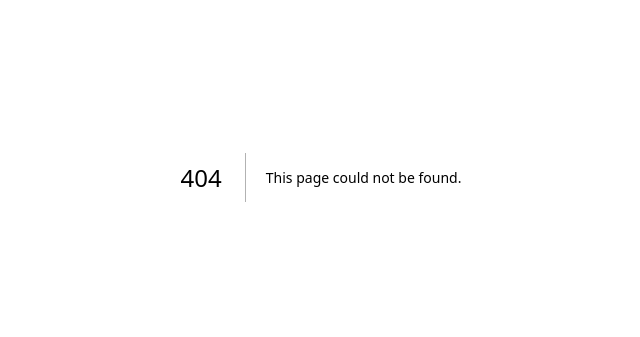
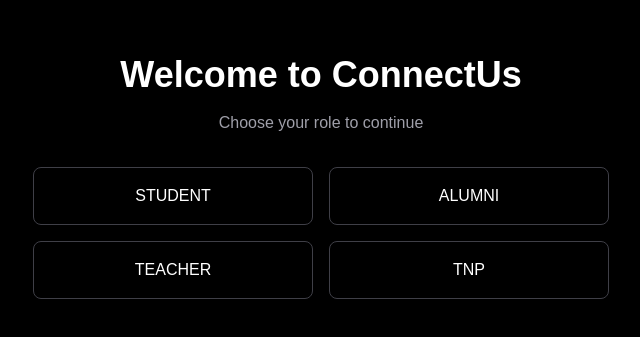
Before and after one commit to shaf-qa25/ConnectUs, a Next.js app: page /onboarding in a window 1280 px wide. Before the commit this address had no page. Shown: the part 223-560 px from the top of the page, without its empty margins (319-959 px from the left). Built offline with nearby package versions, Linux system fonts and the light colour scheme.

Commit message:
rolebased selection ui

```diff
--- /dev/null
+++ b/src/app/onboarding/page.tsx
@@ -0,0 +1,19 @@
+import RoleSelection from "@/component/onboarding/role-selection";
+
+export default function OnboardingPage() {
+  return (
+    <div className="min-h-screen flex items-center justify-center bg-black text-white">
+      <div className="max-w-xl w-full">
+        <h1 className="text-4xl font-bold text-center mb-4">
+          Welcome to ConnectUs
+        </h1>
+
+        <p className="text-zinc-400 text-center">
+          Choose your role to continue
+        </p>
+
+        <RoleSelection/>
+      </div>
+    </div>
+  );
+}
--- /dev/null
+++ b/src/component/onboarding/role-selection.tsx
@@ -0,0 +1,22 @@
+"use client"
+
+import { button, div } from "framer-motion/client"
+
+const roles=[
+     "STUDENT",
+     "ALUMNI",
+     "TEACHER",
+     "TNP",
+]
+
+export default function RoleSelection(){
+    return(
+    <div  className="grid grid-cols-2 gap-4 mt-8">
+        {roles.map((role)=>(
+            <button key={role}
+              className="rounded-lg border border-zinc-700 p-4 hover:bg-zinc-800 transition">
+            {role}
+            </button>
+        ))}
+    </div>)
+}
```
